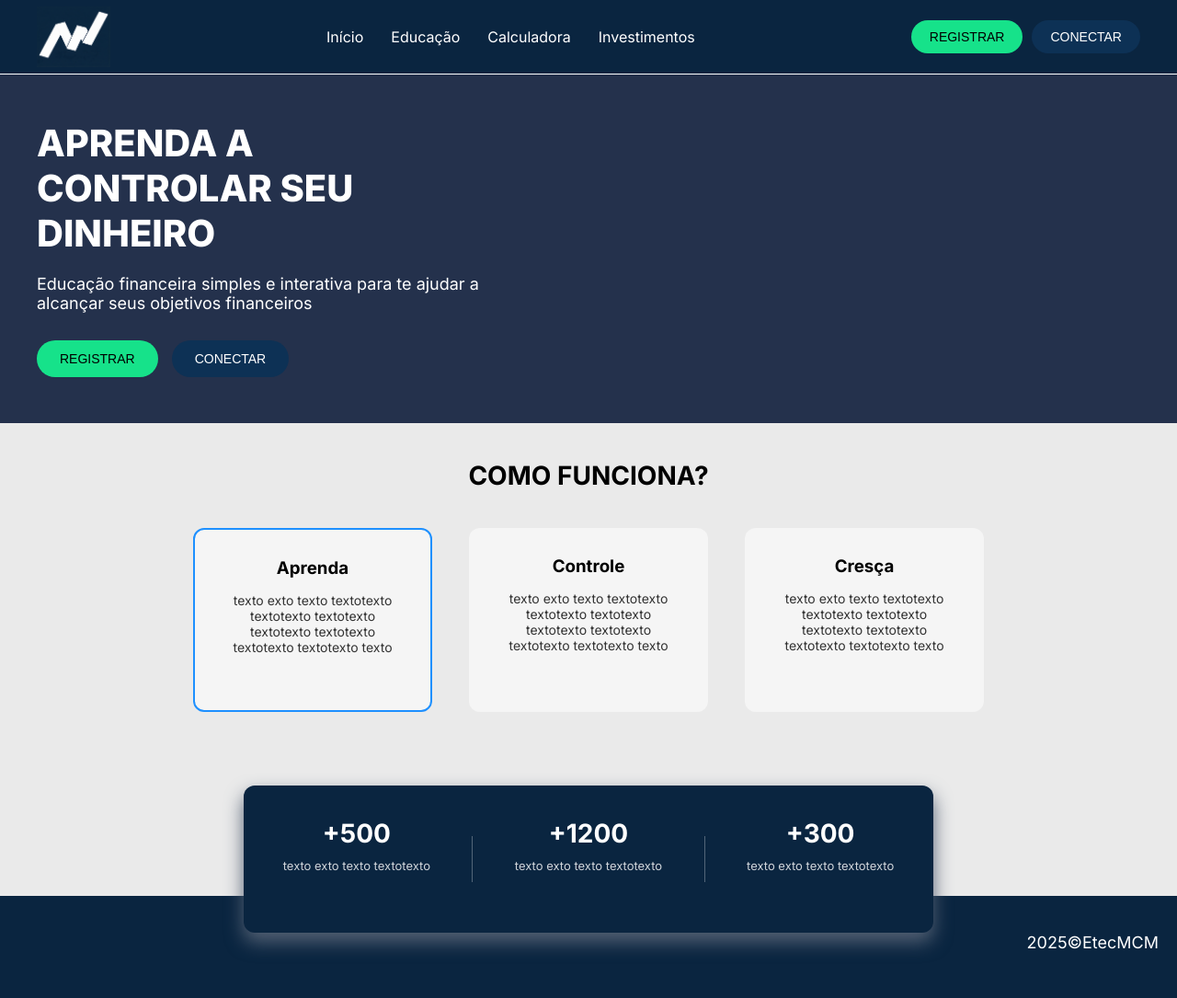
After one commit to BryanSoares59d/PTCC-EducacaoFinanceira, a PHP site: page /home.php in a window 1280 px wide. The commit adds this page. Shown: the whole page at 92% size. Run offline with PHP 8.4, Linux system fonts and the light colour scheme.

Commit message:
Add files via upload
fazendo login funcional e arrumando botoes

```diff
--- a/cadastro.php
+++ b/cadastro.php
@@ -9,7 +9,7 @@
 </head>
 <body class="bg-register">
 
-    <button class="rgt_log">Voltar</button>
+    <a href="home.php"><button class="rgt_log">Voltar</button></a>
 
     <main>
         <div class="register">
--- a/educacaofinanceira.sql
+++ b/educacaofinanceira.sql
@@ -8,7 +8,7 @@ SET SQL_MODE = "NO_AUTO_VALUE_ON_ZERO";
 START TRANSACTION;
 SET time_zone = "+00:00";
 
-CREATE TABLE `usuario` (
+CREATE TABLE `usuarios` (
   `id` int(11) NOT NULL,
   `nome` varchar(255) NOT NULL,
   `email` varchar(255) NOT NULL,
@@ -17,11 +17,11 @@ CREATE TABLE `usuario` (
   `data_criacao` timestamp NOT NULL DEFAULT current_timestamp()
 ) ENGINE=InnoDB DEFAULT CHARSET=utf8mb4 COLLATE=utf8mb4_general_ci;
 
-ALTER TABLE `usuario`
+ALTER TABLE `usuarios`
   ADD PRIMARY KEY (`id`),
   ADD UNIQUE KEY `email` (`email`);
 
-ALTER TABLE `usuario`
+ALTER TABLE `usuarios`
   MODIFY `id` int(11) NOT NULL AUTO_INCREMENT;
 
 COMMIT;
--- /dev/null
+++ b/home.php
@@ -0,0 +1,91 @@
+<!DOCTYPE html>
+<html lang="pt-BR">
+<head>
+    <meta charset="UTF-8">
+    <meta name="viewport" content="width=device-width, initial-scale=1.0">
+    <title>Página inicial</title>
+    <link rel="stylesheet" href="css/style.css">
+    <link href="https://fonts.googleapis.com/css2?family=Inter:wght@100..900&display=swap" rel="stylesheet">
+</head>
+<body>
+
+<header>
+    <img class="logo" src="img/logo.png" alt="logo">
+
+    <nav>
+        <ul>
+            <li><a href="#">Início</a></li>
+            <li><a href="#">Educação</a></li>
+            <li><a href="#">Calculadora</a></li>
+            <li><a href="#">Investimentos</a></li>
+        </ul>
+    </nav>
+
+    <div class="home_bot">
+        <a href="cadastro.php"><button class="button_log">REGISTRAR</button></a>
+        <a href="login.php"><button class="button_log conectar">CONECTAR</button></a>
+    </div>
+</header>
+
+<main>
+    <section class="introducao">
+        <div class="container">
+            <h1 class="titulo">APRENDA A CONTROLAR SEU DINHEIRO</h1>
+            <p>Educação financeira simples e interativa para te ajudar a alcançar seus objetivos financeiros</p>
+
+            <div class="intrucao_buttons">
+                <button class="button_inicio">REGISTRAR</button>
+                <button class="button_inicio conectar">CONECTAR</button>
+            </div>
+        </div>
+    </section>
+    <section class="como_funciona">
+        <h2 class="subtitulo">COMO FUNCIONA?</h2>
+
+        <div class="cards">
+            <div class="card ativo">
+                <h3>Aprenda</h3>
+                <p>texto exto texto textotexto textotexto textotexto textotexto textotexto textotexto textotexto texto</p>
+            </div>
+
+            <div class="card">
+                <h3>Controle</h3>
+                <p>texto exto texto textotexto textotexto textotexto textotexto textotexto textotexto textotexto texto</p>
+            </div>
+
+            <div class="card">
+                <h3>Cresça</h3>
+                <p>texto exto texto textotexto textotexto textotexto textotexto textotexto textotexto textotexto texto</p>
+            </div>
+        </div>
+
+        <div class="numeros">
+            <div class="box">
+                <h3>+500</h3>
+                <p>texto exto texto textotexto</p>
+            </div>
+
+            <div class="divider"></div>
+
+            <div class="box">
+                <h3>+1200</h3>
+                <p>texto exto texto textotexto</p>
+            </div>
+
+            <div class="divider"></div>
+
+            <div class="box">
+                <h3>+300</h3>
+                <p>texto exto texto textotexto</p>
+            </div>
+        </div>
+    </section>
+</main>
+
+
+<footer>
+    <p class="text_footer">2025©EtecMCM</p>
+</footer>
+
+</body>
+</html>
```
Also changed, not shown: calculadora.php (added, +130 -0 lines), conexao.php (+6 -5 lines), login.php (+9 -5 lines), processa_login.php (added, +33 -0 lines), salvar_cadastro.php (line endings or trailing spaces).
